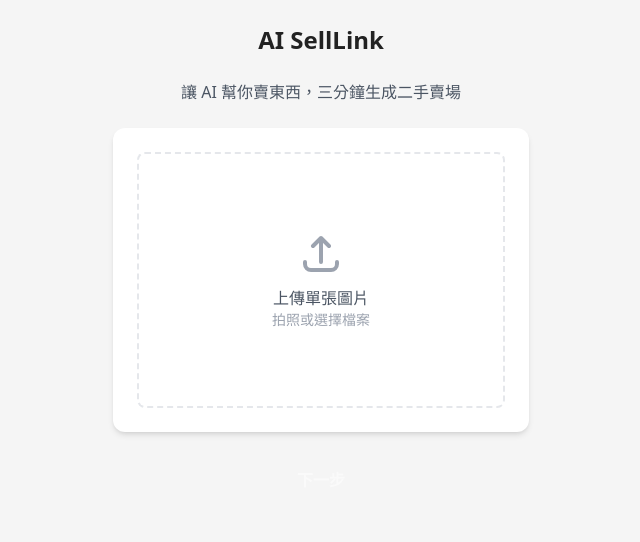
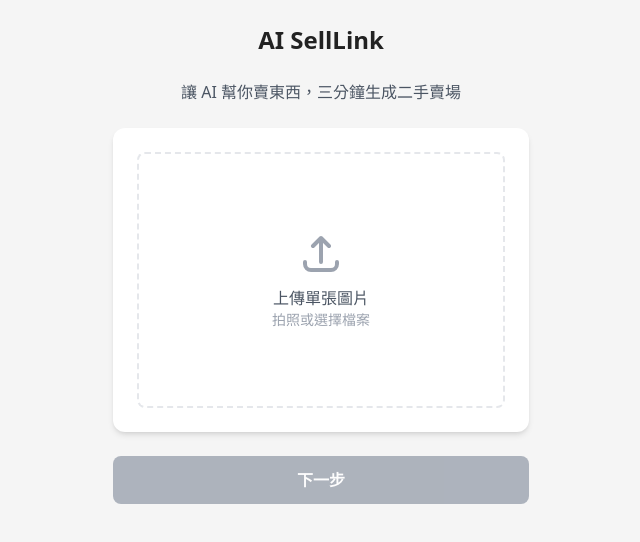
Before and after one commit to thekelvintw/AIreSellLink-mvp, a React (Vite) app: page /#/upload in a window 1280 px wide. Shown: the top 542 px of the page, without its empty margins (319-959 px from the left). Built offline with nearby package versions, Linux system fonts and the light colour scheme; no server answers.

Commit message:
style: improve disabled button visibility

```diff
--- a/components/Button.tsx
+++ b/components/Button.tsx
@@ -7,7 +7,8 @@ interface ButtonProps extends React.ButtonHTMLAttributes<HTMLButtonElement> {
 }
 
 const Button: React.FC<ButtonProps> = ({ label, variant = 'primary', className = '', ...props }) => {
-  const baseClasses = 'w-full rounded-lg py-3 font-semibold transition-colors duration-200 focus:outline-none focus:ring-2 focus:ring-offset-2 disabled:opacity-50 disabled:cursor-not-allowed';
+  const baseClasses =
+    'w-full rounded-lg py-3 font-semibold transition-colors duration-200 focus:outline-none focus:ring-2 focus:ring-offset-2 disabled:bg-gray-400 disabled:text-white disabled:border-gray-400 disabled:cursor-not-allowed disabled:hover:bg-gray-400 disabled:focus:ring-0 disabled:opacity-80';
 
   const variantClasses = {
     primary: 'bg-brand-dark text-white hover:bg-gray-800 focus:ring-brand-dark',
```
